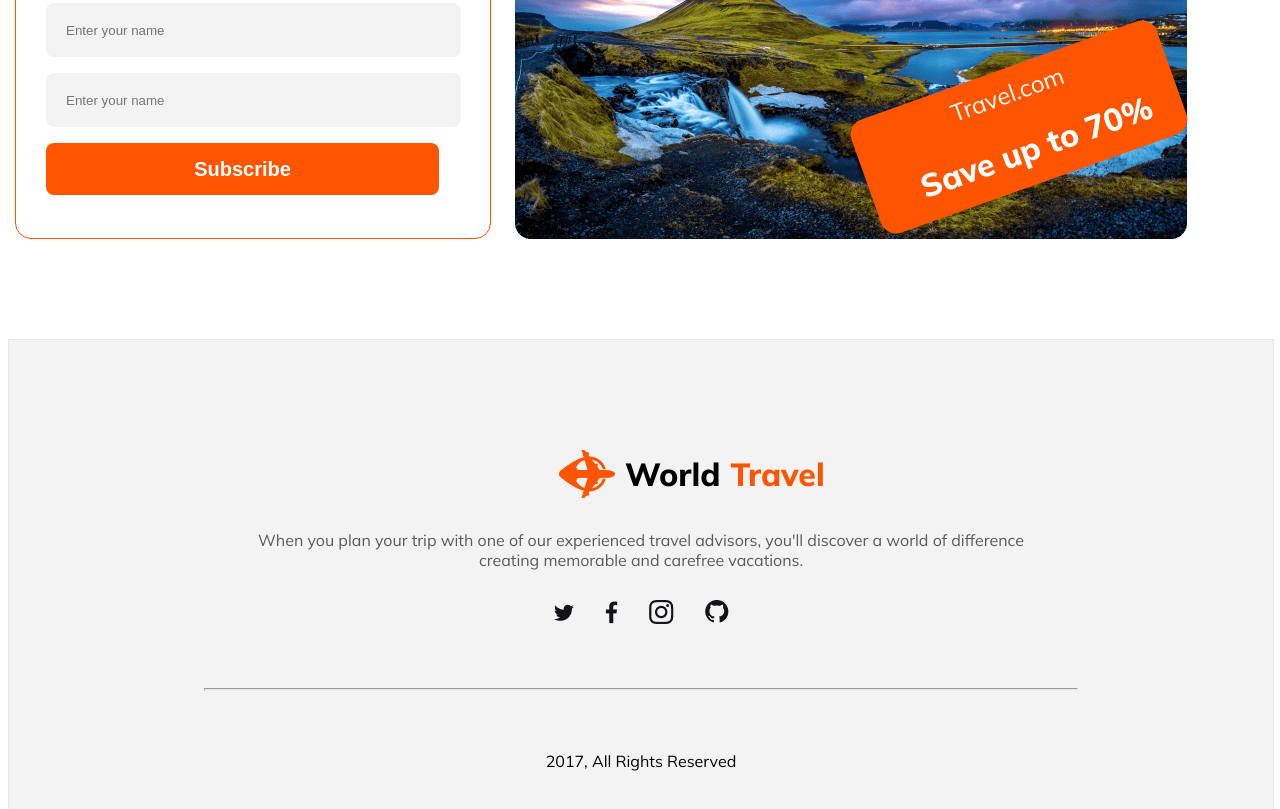
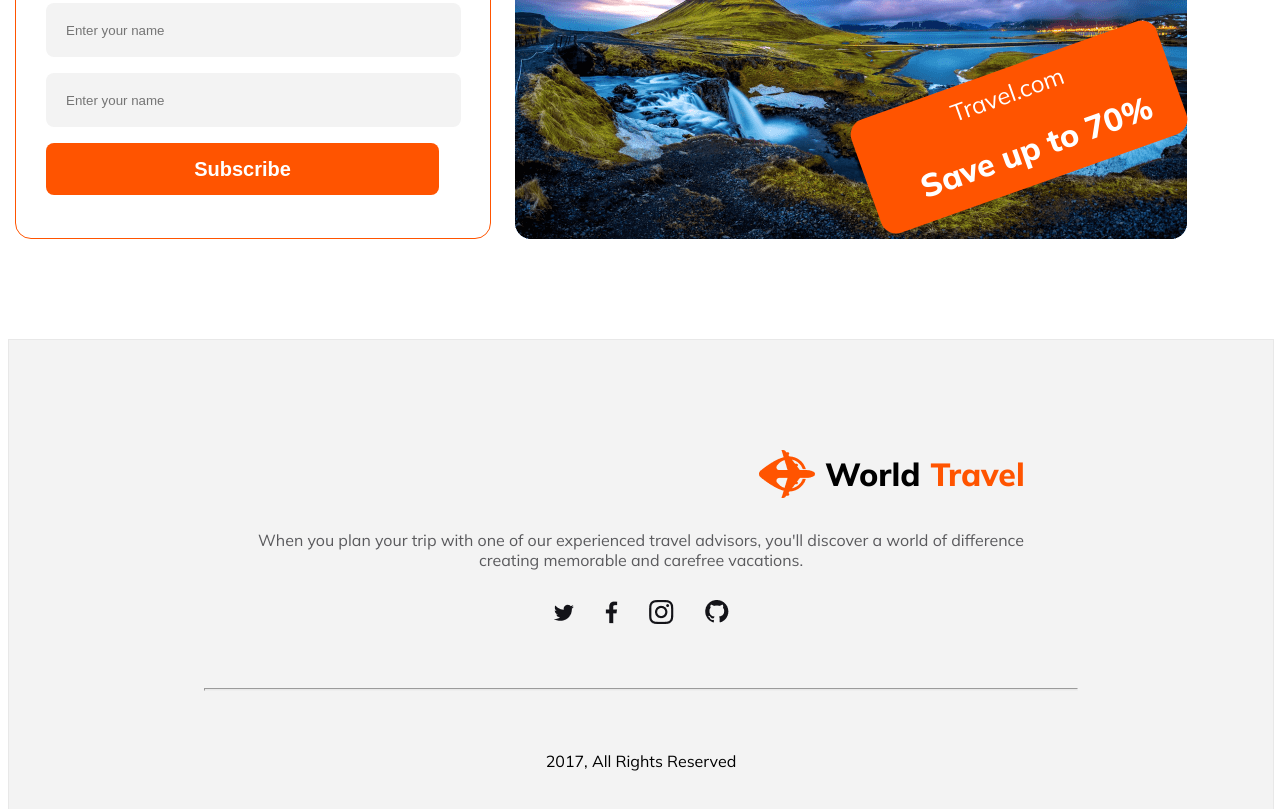
Before and after one commit to jishanjoy194/b9-a2, a plain HTML site: page index.html in a window 1280 px wide. Shown: the part 4000-4809 px from the top of the page. Drawn offline with Linux system fonts and the light colour scheme.

Commit message:
project update again

```diff
--- a/styles/style.css
+++ b/styles/style.css
@@ -554,7 +554,7 @@ hr{
     align-items: center;
     gap: 10px;
     /* border: 2px solid red; */
-    margin-left: 550px;
+    margin-left: 750px;
 }
 
 .footer-text{
```
